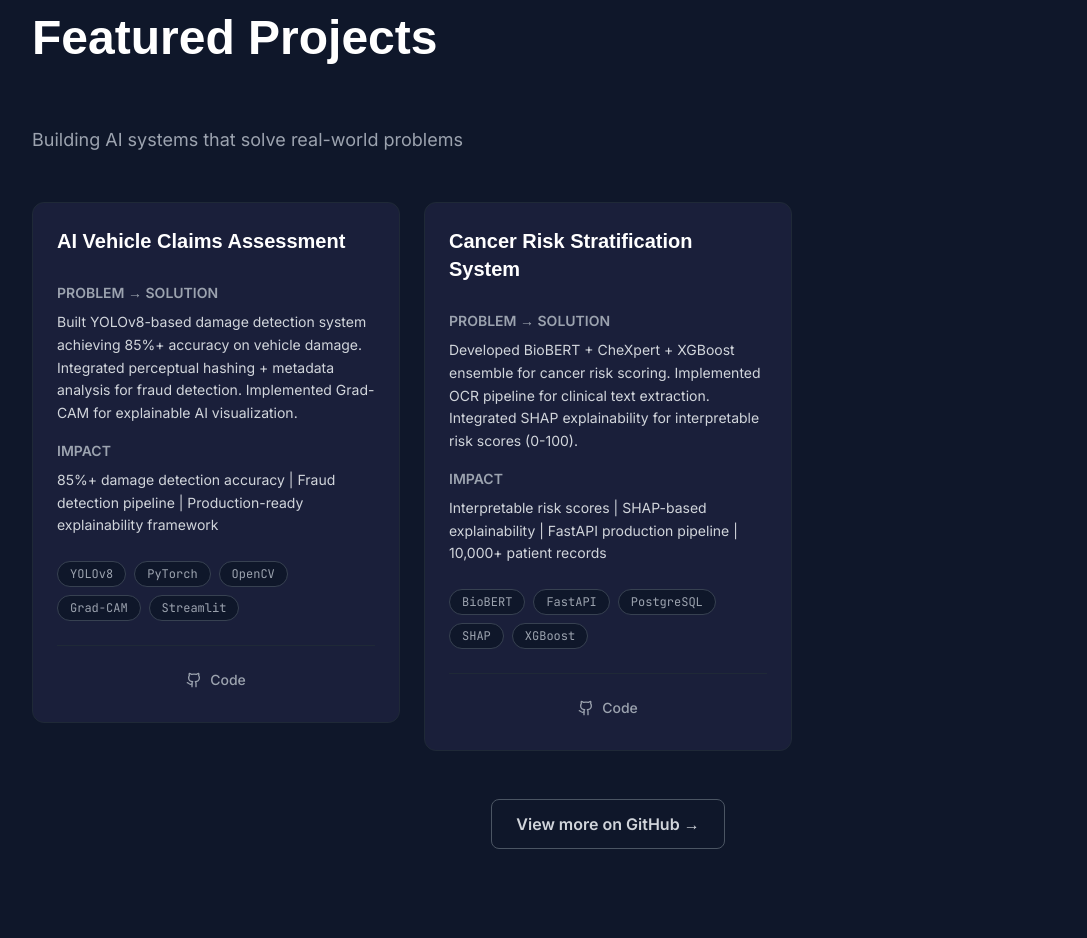
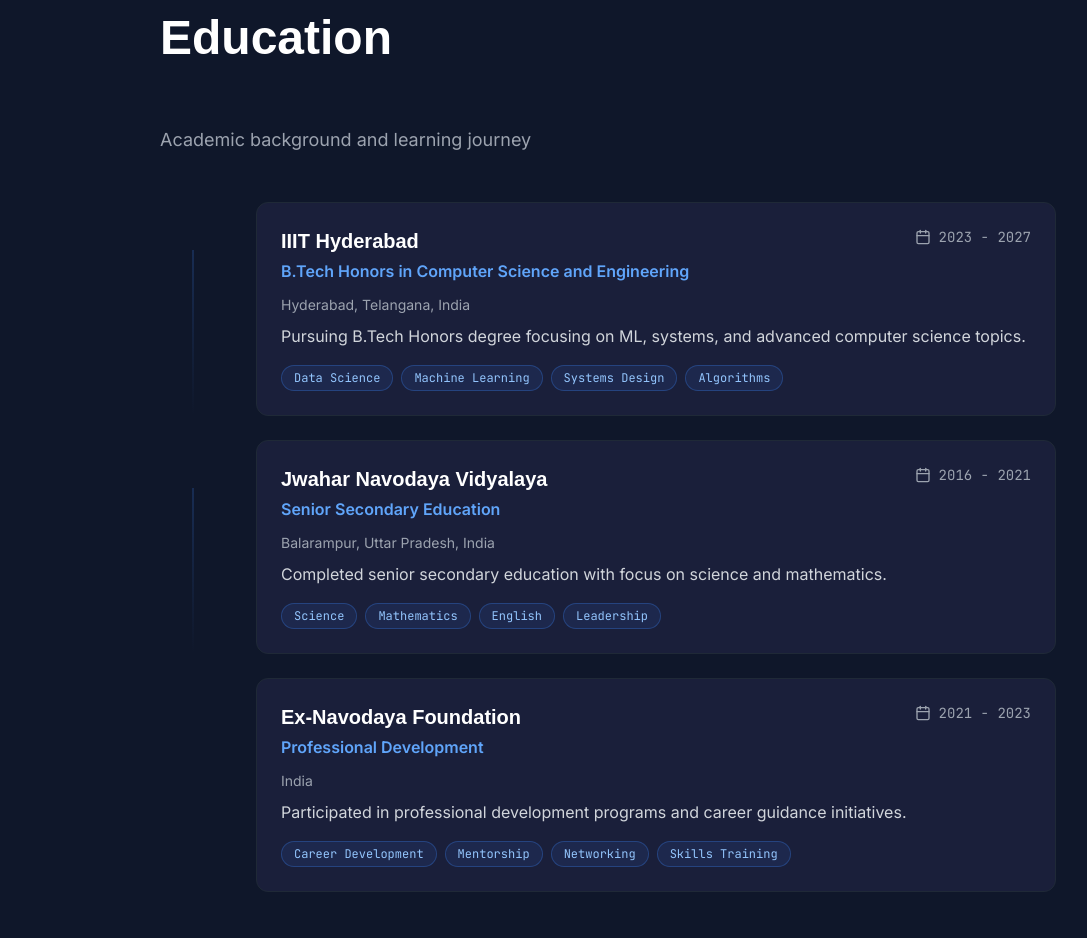
Before and after one commit to Vedp9984/ved-maurya, a Next.js app: page /ved-maurya/ in a window 1280 px wide. Shown: the part 2880-3818 px from the top of the page, without its empty margins (32-1119 px from the left). Built offline with nearby package versions, Linux system fonts and the light colour scheme.

Commit message:
updated edu and profile

```diff
--- a/app/page.tsx
+++ b/app/page.tsx
@@ -2,6 +2,7 @@
 import Hero from '@/components/Hero'
 import Projects from '@/components/Projects'
 import Experience from '@/components/Experience'
+import Education from '@/components/Education'
 import Skills from '@/components/Skills'
 import Achievements from '@/components/Achievements'
 import Contact from '@/components/Contact'
@@ -13,6 +14,7 @@
       <Navbar />
       <Hero />
       <Experience />
+      <Education />
       <Projects />
       <Skills />
       <Achievements />
--- /dev/null
+++ b/components/Education.tsx
@@ -0,0 +1,133 @@
+'use client'
+
+import { motion } from 'framer-motion'
+import { Calendar } from 'lucide-react'
+
+const educations = [
+  {
+    school: 'IIIT Hyderabad',
+    degree: 'B.Tech Honors in Computer Science and Engineering',
+    period: '2023 - 2027',
+    location: 'Hyderabad, Telangana, India',
+    description: 'Pursuing B.Tech Honors degree focusing on ML, systems, and advanced computer science topics.',
+    highlights: ['Data Science', 'Machine Learning', 'Systems Design', 'Algorithms'],
+  },
+  {
+    school: 'Jwahar Navodaya Vidyalaya',
+    degree: 'Senior Secondary Education',
+    period: '2016 - 2021',
+    location: 'Balarampur, Uttar Pradesh, India',
+    description: 'Completed senior secondary education with focus on science and mathematics.',
+    highlights: ['Science', 'Mathematics', 'English', 'Leadership'],
+  },
+  {
+    school: 'Ex-Navodaya Foundation',
+    degree: 'Professional Development',
+    period: '2021 - 2023',
+    location: 'India',
+    description: 'Participated in professional development programs and career guidance initiatives.',
+    highlights: ['Career Development', 'Mentorship', 'Networking', 'Skills Training'],
+  },
+]
+
+export default function EducationSection() {
+  return (
+    <section id="education" className="section">
+      <div className="max-w-4xl mx-auto">
+        <motion.div
+          initial={{ opacity: 0 }}
+          whileInView={{ opacity: 1 }}
+          viewport={{ once: true }}
+          transition={{ duration: 0.6 }}
+        >
+          <h2 className="section-title">Education</h2>
+          <p className="section-subtitle">Academic background and learning journey</p>
+        </motion.div>
+
+        {/* Education Timeline */}
+        <div className="space-y-6">
+          {educations.map((edu, index) => (
+            <motion.div
+              key={index}
+              className="relative"
+              initial={{ opacity: 0, x: -20 }}
+              whileInView={{ opacity: 1, x: 0 }}
+              viewport={{ once: true, margin: '-50px' }}
+              transition={{ duration: 0.5, delay: index * 0.1 }}
+            >
+              {/* Timeline line */}
+              {index < educations.length - 1 && (
+                <div className="absolute left-6 md:left-8 top-12 bottom-0 w-0.5 bg-gradient-to-b from-blue-500 to-transparent opacity-20" />
+              )}
+
+              {/* Timeline dot */}
+              <div className="absolute left-0 md:left-2 top-2 w-12 md:w-14 h-12 md:h-14 flex items-center justify-center">
+                <motion.div
+                  className="w-4 h-4 md:w-5 md:h-5 bg-gradient-accent rounded-full"
+                  whileInView={{ scale: [1, 1.3, 1] }}
+                  transition={{ duration: 2, repeat: Infinity, delay: index * 0.2 }}
+                />
+              </div>
+
+              {/* Content */}
+              <div className="ml-20 md:ml-24 card">
+                <div className="flex flex-col md:flex-row md:items-start md:justify-between gap-2 mb-3">
+                  <div>
+                    <h3 className="text-lg md:text-xl font-bold text-white font-heading">
+                      {edu.school}
+                    </h3>
+                    <p className="text-blue-400 text-sm md:text-base font-semibold mt-1">
+                      {edu.degree}
+                    </p>
+                  </div>
+                  <div className="flex items-center gap-2 text-gray-400 text-sm font-mono">
+                    <Calendar size={16} />
+                    {edu.period}
+                  </div>
+                </div>
+
+                <p className="text-gray-400 text-sm mb-2">{edu.location}</p>
+
+                <p className="text-gray-300 mb-4 leading-relaxed">
+                  {edu.description}
+                </p>
+
+                <div className="flex flex-wrap gap-2">
+                  {edu.highlights.map((highlight) => (
+                    <motion.span
+                      key={highlight}
+                      className="px-3 py-1 text-xs font-mono bg-blue-500/10 border border-blue-500/30 text-blue-300 rounded-full"
+                      whileHover={{ scale: 1.05 }}
+                    >
+                      {highlight}
+                    </motion.span>
+                  ))}
+                </div>
+              </div>
+            </motion.div>
+          ))}
+        </div>
+
+        {/* Profile Image Placeholder */}
+        <motion.div
+          className="mt-12 p-8 rounded-lg bg-gradient-to-br from-blue-500/10 to-purple-500/10 border border-blue-500/20 text-center"
+          initial={{ opacity: 0 }}
+          whileInView={{ opacity: 1 }}
+          viewport={{ once: true }}
+        >
+          <div className="flex justify-center mb-4">
+            <div className="w-32 h-32 md:w-40 md:h-40 rounded-lg bg-dark-card border-2 border-dashed border-gray-600 flex items-center justify-center">
+              <p className="text-gray-400 text-center px-4">
+                📷 Add your profile image here<br/>
+                <span className="text-xs text-gray-500 mt-2 block">Place image in: public/profile.jpg</span>
+              </p>
+            </div>
+          </div>
+          <p className="text-gray-300 mt-6">
+            <span className="text-blue-400 font-semibold">Profile Photo:</span> Add a professional headshot to personalize your portfolio
+          </p>
+        </motion.div>
+      </div>
+    </section>
+  )
+}
```
Also changed, not shown: public/profile.png (added).
